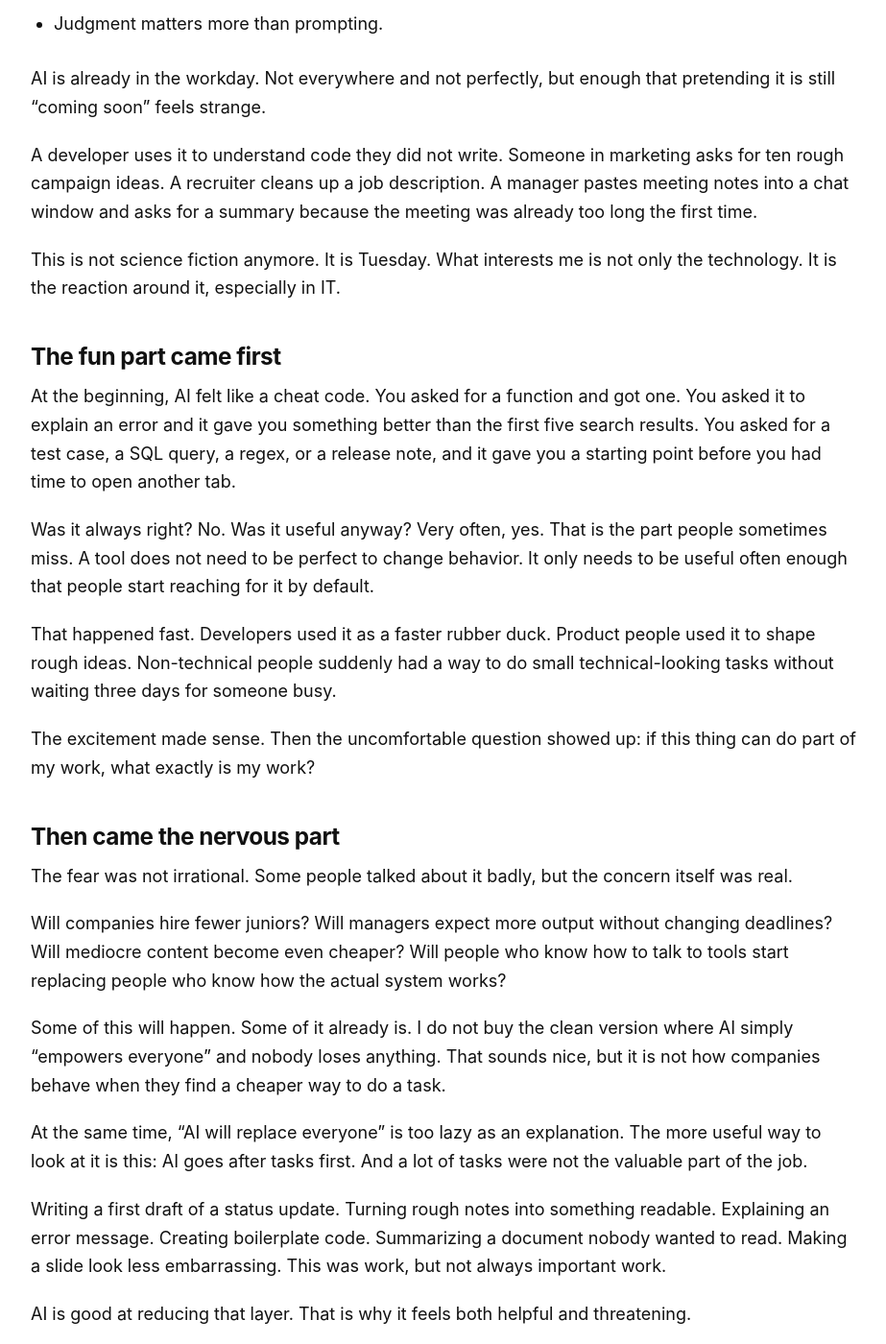
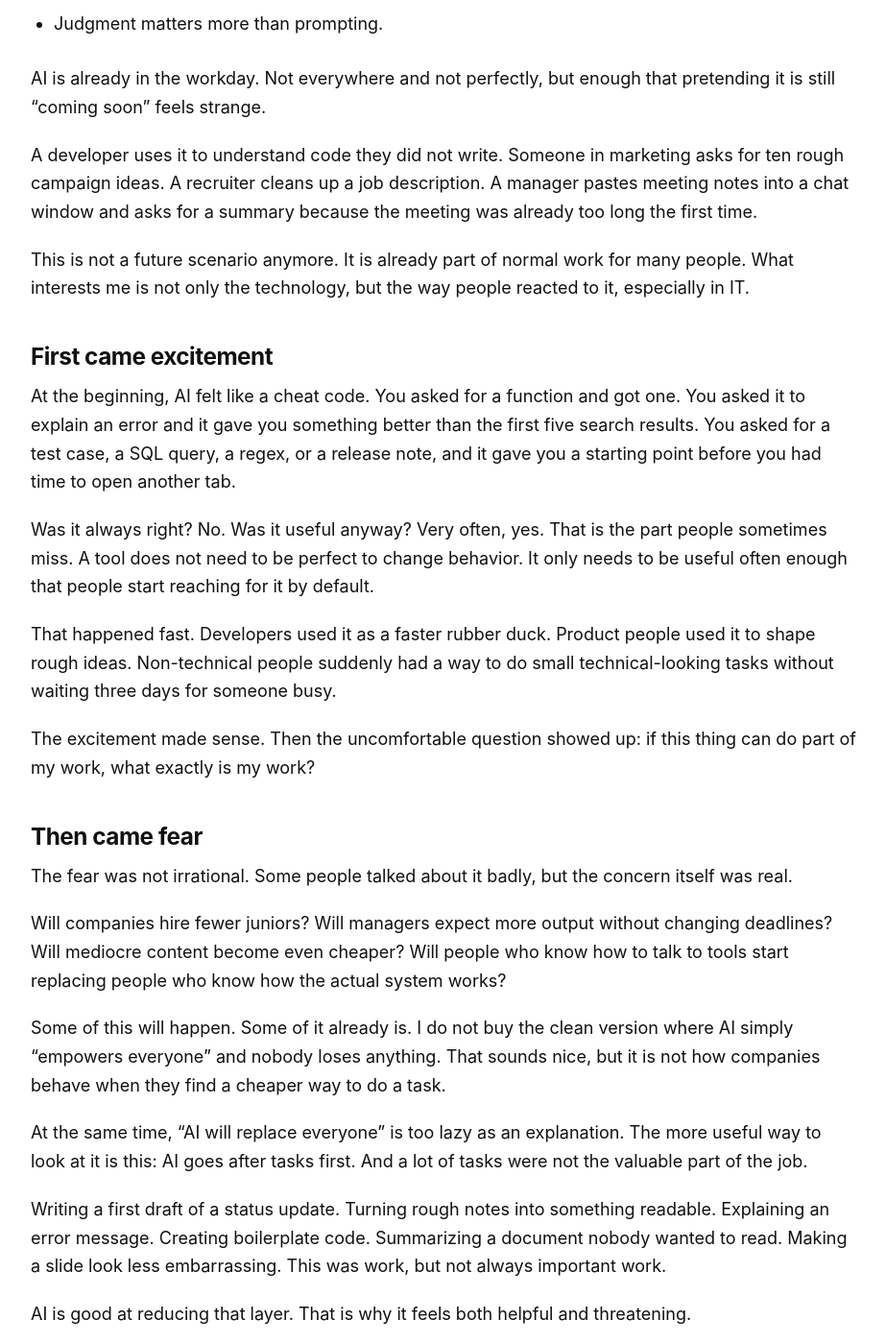
Before and after one commit to adiacov/adiacov.github.io, a Jekyll site: the page built from _posts/2026-05-30-after-acceptance.md, in a window 1280 px wide and 1400 px high, scrolled down 420 px. Shown: the whole window at 96% size, without its empty margins (178-1101 px from the left). Built offline with Jekyll 4.4.1, drawn with Linux system fonts in a browser that asks for light colours; some of the changed text lies outside the part shown.

Commit message:
Publish posts from writing repo

```diff
--- a/_posts/2026-05-30-after-acceptance.md
+++ b/_posts/2026-05-30-after-acceptance.md
@@ -13,9 +13,9 @@ AI is already in the workday. Not everywhere and not perfectly, but enough that
 
 A developer uses it to understand code they did not write. Someone in marketing asks for ten rough campaign ideas. A recruiter cleans up a job description. A manager pastes meeting notes into a chat window and asks for a summary because the meeting was already too long the first time.
 
-This is not science fiction anymore. It is Tuesday. What interests me is not only the technology. It is the reaction around it, especially in IT.
+This is not a future scenario anymore. It is already part of normal work for many people. What interests me is not only the technology, but the way people reacted to it, especially in IT.
 
-## The fun part came first
+## First came excitement
 
 At the beginning, AI felt like a cheat code. You asked for a function and got one. You asked it to explain an error and it gave you something better than the first five search results. You asked for a test case, a SQL query, a regex, or a release note, and it gave you a starting point before you had time to open another tab.
 
@@ -25,7 +25,7 @@ That happened fast. Developers used it as a faster rubber duck. Product people u
 
 The excitement made sense. Then the uncomfortable question showed up: if this thing can do part of my work, what exactly is my work?
 
-## Then came the nervous part
+## Then came fear
 
 The fear was not irrational. Some people talked about it badly, but the concern itself was real.
 
@@ -39,7 +39,7 @@ Writing a first draft of a status update. Turning rough notes into something rea
 
 AI is good at reducing that layer. That is why it feels both helpful and threatening.
 
-## Now it is becoming normal
+## Now comes acceptance
 
 We are probably past the magic phase. In many teams, AI is just another tab now. People still complain about it. They still catch it making things up. They still paste its output into Slack and ask, “Does this look right?” But they use it. That is the important part.
 
@@ -49,7 +49,7 @@ Outside IT, the change may be bigger. People who never thought of themselves as
 
 This is the acceptance phase. Not excitement. Not panic. More like: yes, this is part of work now. Use it, but do not be stupid about it.
 
-## The next skill is judgment
+## What comes next?
 
 The easy answer is to say the next skill is prompting. I do not think that is the main thing.
 
@@ -65,7 +65,7 @@ That is where experience matters. Not because experienced people type faster. Th
 
 AI does not have that context unless someone brings it.
 
-## The trap is looking finished too early
+## Judgment, not prompting
 
 This is the part I worry about most: AI makes unfinished thinking look finished.
 
```
Also changed, not shown: other parts of _posts/2026-05-30-after-acceptance.md (+1 -1 lines).
